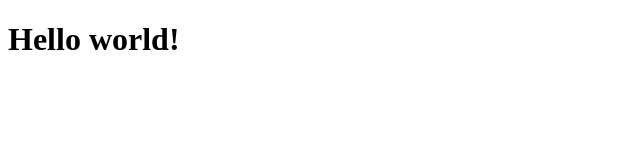
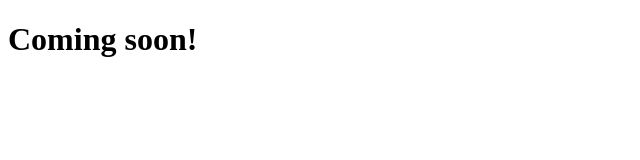
Before and after one commit to Kaysharp-cloud/html-portfolio, a plain HTML site: page index.html in a window 1280 px wide. Shown: the whole page, without its empty margins (0-640 px from the left). Drawn offline with Linux system fonts and the light colour scheme.

Commit message:
Watch out for the  upcoming website

```diff
--- a/index.html
+++ b/index.html
@@ -24,7 +24,7 @@ https://developer.mozilla.org/en-US/docs/Web/HTML/Element/img#attr-height -->
     </head>
 
     <body>
-        <h1> Hello world!</h1>
+        <h1> Coming soon!</h1>
 
     </body>
 
```
